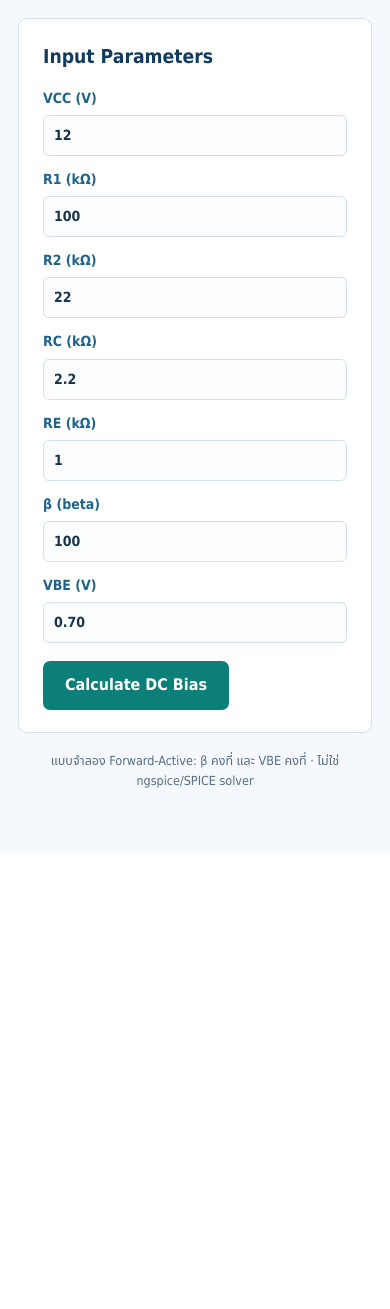
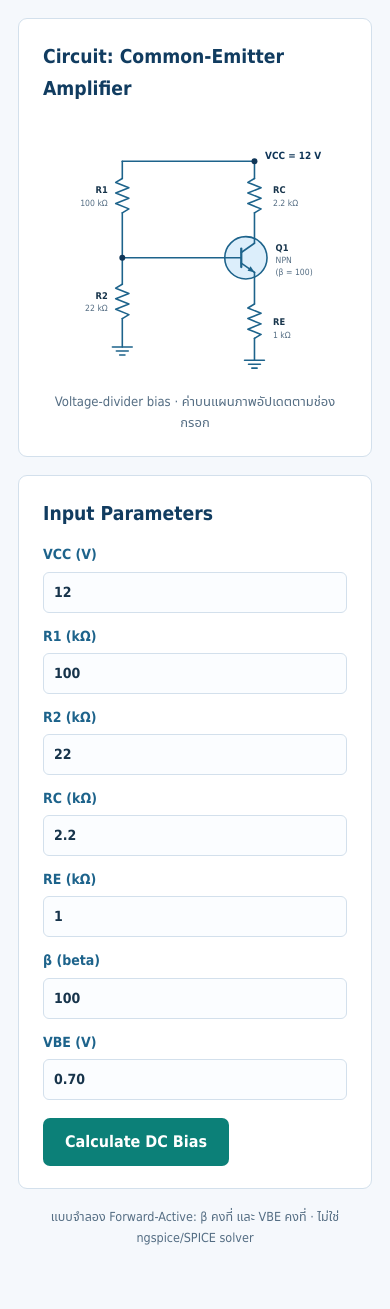
Before and after one commit to Chanchairkorn-bit/BJT-DC-Bias-Web-App, a Flask app: page / in a window 390 px wide. Shown: the part 212-1521 px from the top of the page. Before the commit the page ends 1000 px from the top, so only its background shows below. Run offline with Flask 3, Linux system fonts and the light colour scheme.

Commit message:
Add common-emitter circuit schematic to the web UI
Draw the voltage-divider BJT schematic as responsive inline SVG with labels bound to the current form values.

```diff
--- a/static/style.css
+++ b/static/style.css
@@ -65,6 +65,25 @@ body {
   margin: 0 0 14px;
   font-size: 1.2rem;
   color: #113c60;
+}
+
+.schematic {
+  margin: 6px 0 0;
+}
+
+.schematic svg {
+  display: block;
+  width: 100%;
+  max-width: 520px;
+  height: auto;
+  margin: 0 auto;
+}
+
+.schematic figcaption {
+  text-align: center;
+  font-size: 13px;
+  color: var(--muted);
+  margin-top: 8px;
 }
 
 .grid {
--- a/templates/index.html
+++ b/templates/index.html
@@ -13,6 +13,89 @@
       <h1>BJT Common-Emitter DC Bias</h1>
       <p class="subtitle">Voltage-Divider Bias · Forward-Active Approximation</p>
     </header>
+
+    <section class="card">
+      <h2>Circuit: Common-Emitter Amplifier</h2>
+      <figure class="schematic">
+        <svg viewBox="0 0 460 400" role="img" aria-labelledby="sch-title sch-desc" xmlns="http://www.w3.org/2000/svg">
+          <title id="sch-title">Common-emitter amplifier with voltage-divider bias</title>
+          <desc id="sch-desc">VCC feeds R1 and RC. R1 and R2 form a voltage divider that biases the base of NPN transistor Q1. RC connects to the collector and RE connects the emitter to ground.</desc>
+
+          <!-- transistor body -->
+          <circle cx="307" cy="210" r="32" fill="#dceefb" stroke="#1d638b" stroke-width="2.4" />
+
+          <!-- wires and components -->
+          <g fill="none" stroke="#1d638b" stroke-width="2.4" stroke-linecap="round" stroke-linejoin="round">
+            <!-- top rail -->
+            <path d="M120 64 H320" />
+            <path d="M120 64 V90" />
+            <path d="M320 64 V90" />
+
+            <!-- R1 -->
+            <polyline points="120,90 110,96 130,104 110,112 130,120 110,128 130,136 120,142" />
+            <path d="M120 142 V210" />
+            <!-- R2 -->
+            <path d="M120 210 V250" />
+            <polyline points="120,250 110,256 130,264 110,272 130,280 110,288 130,296 120,302" />
+            <path d="M120 302 V345" />
+            <!-- left ground -->
+            <path d="M105 345 H135" />
+            <path d="M111 351 H129" />
+            <path d="M116 357 H124" />
+
+            <!-- base wire -->
+            <path d="M120 210 H300" />
+
+            <!-- RC -->
+            <polyline points="320,90 310,96 330,104 310,112 330,120 310,128 330,136 320,142" />
+            <path d="M320 142 V188" />
+
+            <!-- RE -->
+            <path d="M320 232 V280" />
+            <polyline points="320,280 310,286 330,294 310,302 330,310 310,318 330,326 320,332" />
+            <path d="M320 332 V365" />
+            <!-- right ground -->
+            <path d="M305 365 H335" />
+            <path d="M311 371 H329" />
+            <path d="M316 377 H324" />
+
+            <!-- transistor leads and base bar -->
+            <path d="M300 202 L320 188" />
+            <path d="M300 218 L320 232" />
+            <path d="M300 196 V224" stroke-width="3.4" />
+          </g>
+
+          <!-- NPN emitter arrow -->
+          <polygon points="320,232 309.5,229.6 314.1,223.0" fill="#1d638b" />
+
+          <!-- junction dots -->
+          <circle cx="320" cy="64" r="4.5" fill="#103658" />
+          <circle cx="120" cy="210" r="4.5" fill="#103658" />
+
+          <!-- labels -->
+          <g font-family="Tahoma, 'Noto Sans Thai', sans-serif">
+            <text x="336" y="60" font-size="15" font-weight="700" fill="#103658">VCC = {{ form.vcc }} V</text>
+
+            <text x="98" y="112" text-anchor="end" font-size="14" font-weight="700" fill="#17344b">R1</text>
+            <text x="98" y="131" text-anchor="end" font-size="13" fill="#546d83">{{ form.r1 }} kΩ</text>
+
+            <text x="98" y="272" text-anchor="end" font-size="14" font-weight="700" fill="#17344b">R2</text>
+            <text x="98" y="291" text-anchor="end" font-size="13" fill="#546d83">{{ form.r2 }} kΩ</text>
+
+            <text x="348" y="112" font-size="14" font-weight="700" fill="#17344b">RC</text>
+            <text x="348" y="131" font-size="13" fill="#546d83">{{ form.rc }} kΩ</text>
+
+            <text x="348" y="312" font-size="14" font-weight="700" fill="#17344b">RE</text>
+            <text x="348" y="331" font-size="13" fill="#546d83">{{ form.re }} kΩ</text>
+
+            <text x="352" y="200" font-size="14" font-weight="700" fill="#17344b">Q1</text>
+            <text x="352" y="218" font-size="13" fill="#546d83">NPN</text>
+            <text x="352" y="236" font-size="13" fill="#546d83">(β = {{ form.beta }})</text>
+          </g>
+        </svg>
+        <figcaption>Voltage-divider bias · ค่าบนแผนภาพอัปเดตตามช่องกรอก</figcaption>
+      </figure>
+    </section>
 
     <section class="card">
       <h2>Input Parameters</h2>
```
Also changed, not shown: tests/test_web.py (+1 -0 lines).
